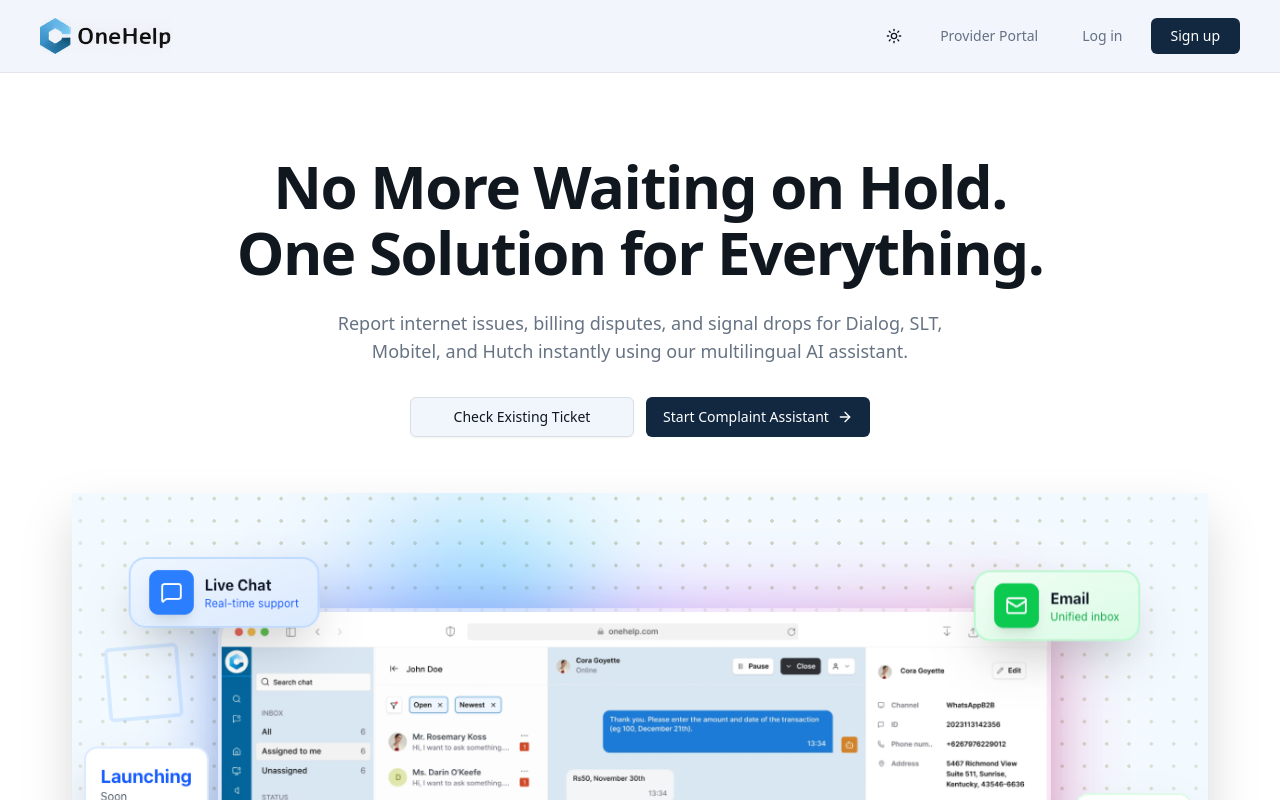
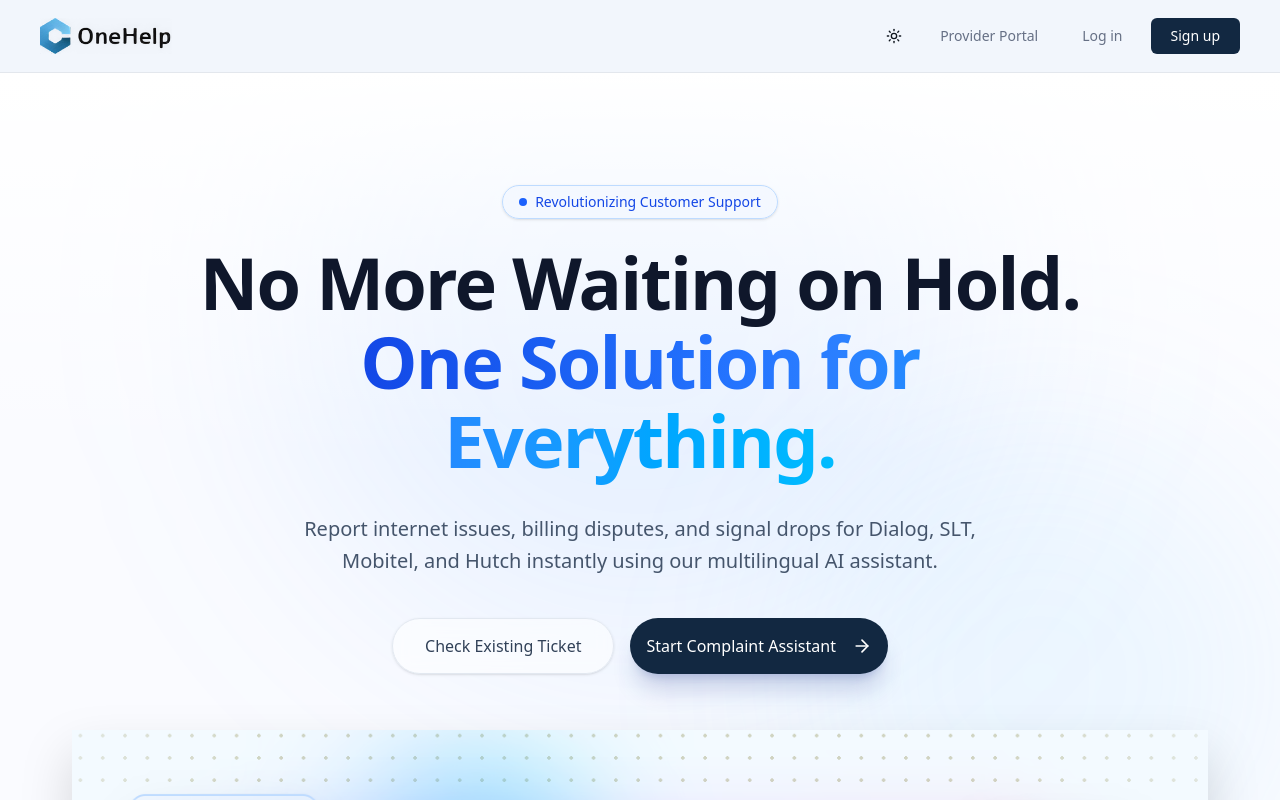
Before and after one commit to Hamdhan7/resolve, a Next.js app: page / in a window 1280 px wide. Shown: the top 800 px of the page. Built offline with nearby package versions, Linux system fonts and the light colour scheme.

Commit message:
fix: hero section redesigned simmilar to our marketing site

```diff
--- a/app/page.tsx
+++ b/app/page.tsx
@@ -92,34 +92,52 @@
     <main className="min-h-screen bg-white text-foreground">
       <Navbar rightContent={rightContent()} />
 
-      <section className="border-b border-border/60 bg-white">
-        <div className="mx-auto max-w-7xl px-6 pt-16 lg:px-10 lg:pt-20">
+      <section className="relative overflow-hidden border-b border-border/60 bg-[#FAFBFF]">
+        {/* Background glow effects for premium feel */}
+        <div className="absolute inset-0 z-0 pointer-events-none">
+          <div className="absolute -top-32 left-1/2 h-[45rem] w-[45rem] -translate-x-1/2 rounded-full bg-blue-400/10 blur-[120px]" />
+          <div className="absolute top-1/4 right-0 h-[30rem] w-[30rem] rounded-full bg-sky-300/10 blur-[100px]" />
+          <div className="absolute top-0 inset-x-0 h-96 bg-gradient-to-b from-white to-transparent" />
+        </div>
+
+        <div className="relative z-10 mx-auto max-w-7xl px-6 pt-20 lg:px-10 lg:pt-28">
           <div className="mx-auto max-w-4xl text-center">
-            <h1 className="text-balance text-4xl font-extrabold tracking-tight sm:text-5xl lg:text-6xl lg:leading-[1.1]">
+            <div className="mb-6 inline-flex items-center rounded-full border border-blue-200 bg-blue-50/50 px-4 py-1.5 text-sm font-medium text-blue-700 shadow-sm backdrop-blur-md">
+              <span className="flex h-2 w-2 rounded-full bg-blue-600 mr-2 animate-pulse" />
+              Revolutionizing Customer Support
+            </div>
+
+            <h1 className="text-balance text-5xl font-extrabold tracking-tight text-slate-900 sm:text-6xl lg:text-[4.5rem] lg:leading-[1.1]">
               No More Waiting on Hold.
               <br />
-              One Solution for Everything.
+              <span className="bg-gradient-to-r from-blue-700 via-blue-500 to-sky-400 bg-clip-text text-transparent">
+                One Solution for Everything.
+              </span>
             </h1>
 
-            <p className="mx-auto mt-6 max-w-2xl text-base leading-7 text-muted-foreground sm:text-lg">
+            <p className="mx-auto mt-8 max-w-2xl text-lg leading-relaxed text-slate-600 sm:text-xl">
               Report internet issues, billing disputes, and signal drops for
               Dialog, SLT, Mobitel, and Hutch instantly using our multilingual
               AI assistant.
             </p>
 
-            <div className="mt-8 flex flex-col items-center justify-center gap-3 sm:flex-row">
+            <div className="mt-10 flex flex-col items-center justify-center gap-4 sm:flex-row">
               <Button
                 asChild
                 variant="outline"
                 size="lg"
-                className="min-w-56 rounded-sm hover:text-white"
+                className="h-14 min-w-[220px] rounded-full border-slate-200 bg-white/50 px-8 text-base font-medium text-slate-700 shadow-sm backdrop-blur-sm transition-all hover:bg-slate-50 hover:text-slate-900"
               >
                 <Link href="/customer/view">Check Existing Ticket</Link>
               </Button>
-              <Button asChild size="lg" className="min-w-56 rounded-sm ">
+              <Button
+                asChild
+                size="lg"
+                className="h-14 min-w-[220px] rounded-full bg-[#122841] px-8 text-base font-medium text-white shadow-xl shadow-blue-900/20 transition-all hover:scale-105 hover:bg-[#0d1d2f]"
+              >
                 <Link href="/customer">
                   Start Complaint Assistant
-                  <ArrowRight className="size-4" />
+                  <ArrowRight className="ml-2 size-5" />
                 </Link>
               </Button>
             </div>
```
